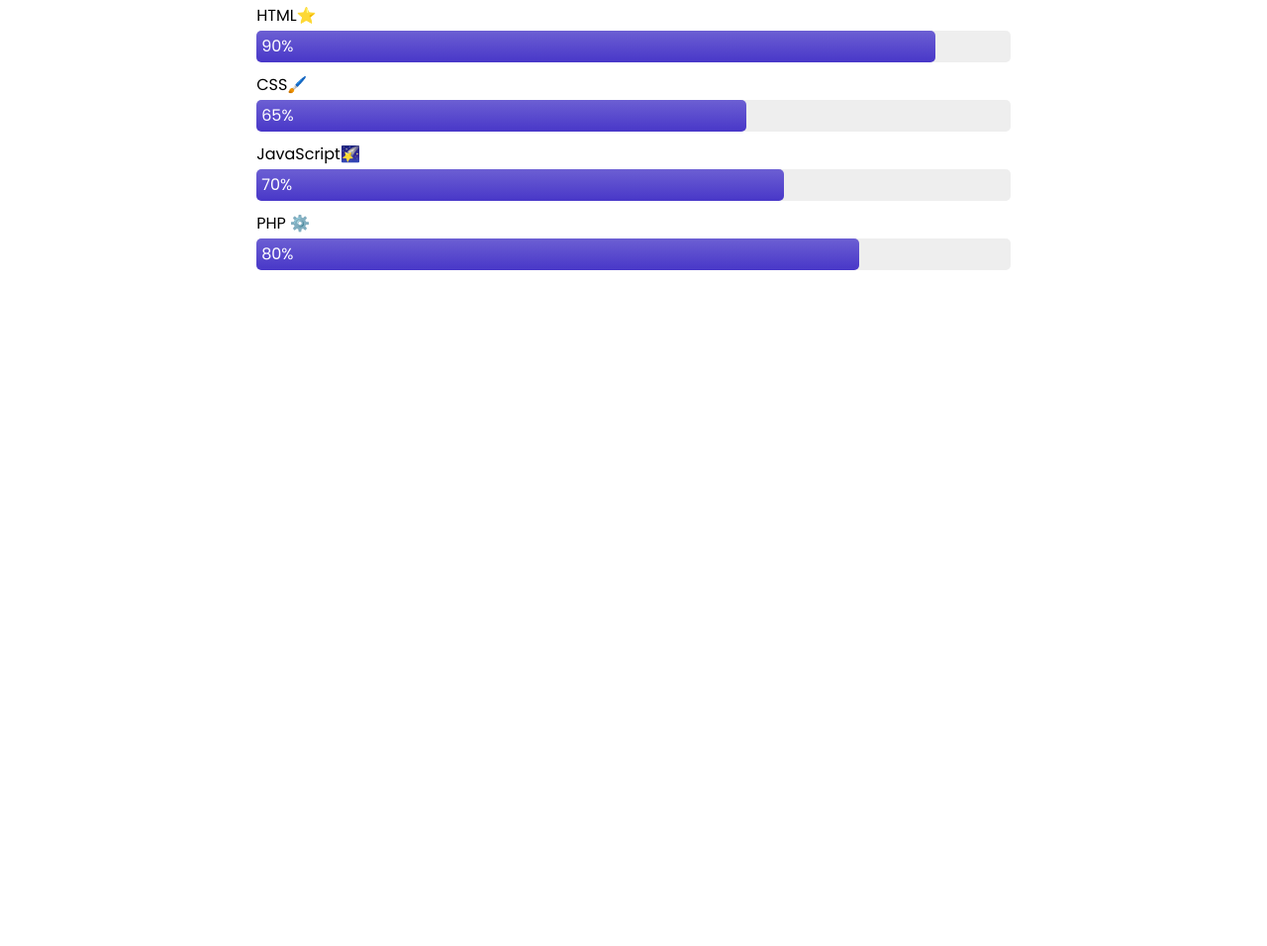
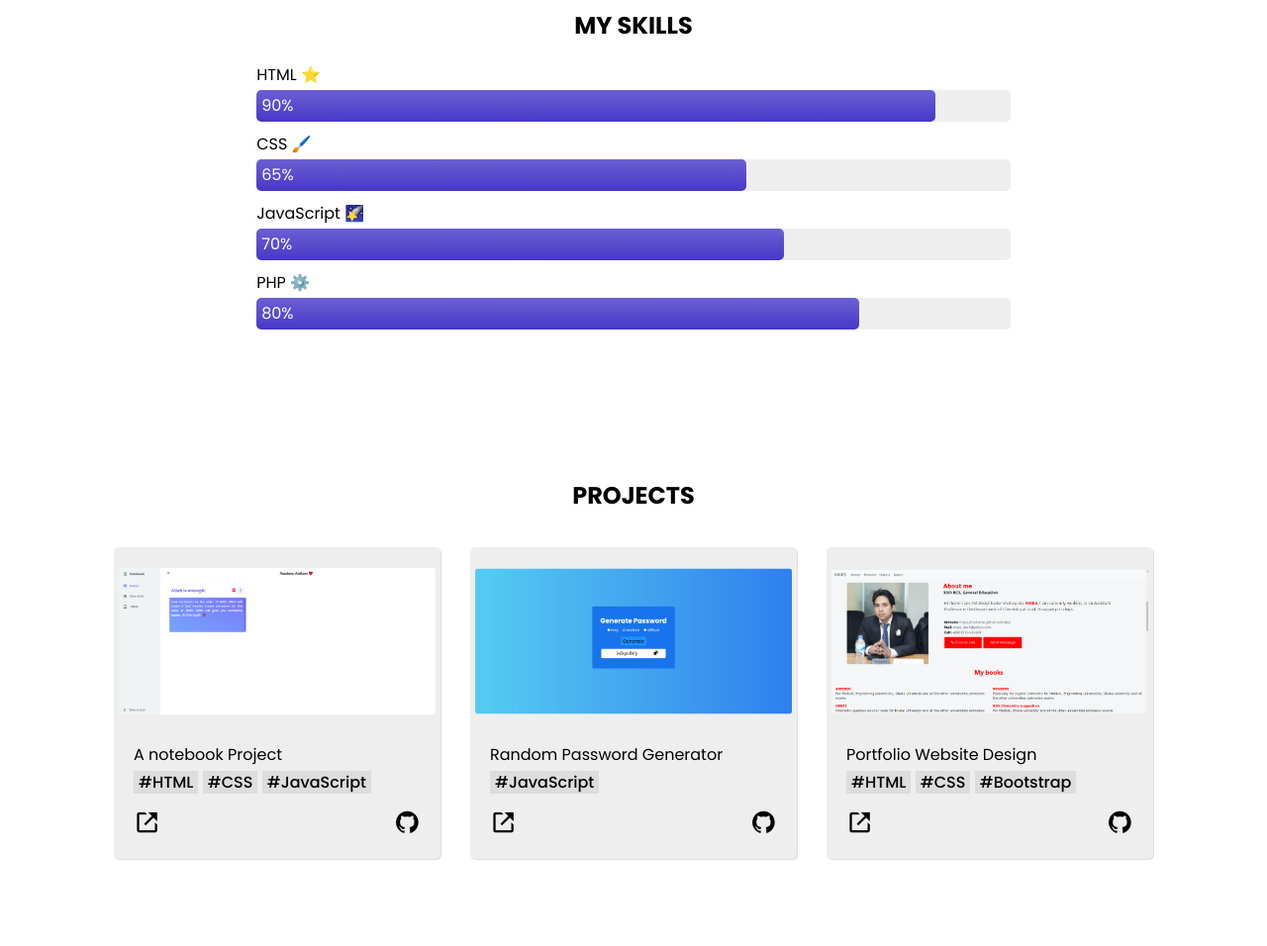
Before and after one commit to taahzino/tushariar.github.io, a plain HTML site: page index.html in a window 1280 px wide. Shown: the part 1472-2428 px from the top of the page at 99% size. Before the commit the page ends 1820 px from the top, so only its background shows below. Drawn offline with nearby package versions, Linux system fonts and the light colour scheme.

Commit message:
Designed the projects section

```diff
--- a/assets/css/about.css
+++ b/assets/css/about.css
@@ -7,6 +7,9 @@
     display: flex;
     align-items: center;
     justify-content: space-between;
+}
+.about .container h1{
+    text-align-last: left;
 }
 .about .profile {
     width: 400px;
--- /dev/null
+++ b/assets/css/projects.css
@@ -0,0 +1,86 @@
+.projects {
+    position: relative;
+}
+
+.projects .container {
+    min-height: 60vh;
+    margin-bottom: 2rem;
+    display: flex;
+    flex-direction: column;
+    align-items: center;
+}
+.projects .container h1 {
+    padding: 5px 0;
+    margin: 5px 0 30px 0;
+}
+.projectFont{
+    font-family: 'Poppins', sans-serif;
+    line-height: 20px;
+    font-size: 16px;
+    font-weight: 400;
+    color: #ecf0f1;
+    color: #000;
+}
+
+.myprojects{
+    display: grid;
+    grid-template-columns: repeat(12, minmax(auto, 60px));
+    grid-gap: 30px;
+}
+
+.myproject{
+    grid-column-end: span 4;
+    display: flex;
+    flex-direction: column;
+    background-color: #eee;
+    box-shadow: 1px 1px 1px #ddd;
+    border-radius: 5px;
+    cursor: pointer;
+    padding: 5px;
+    transition: 0.3s ease;
+}
+.myproject:hover {
+    transform: translateY(-7px);
+}
+.project_img_container{
+    width: 100%;
+    padding-top: 56.25%;
+    overflow: hidden;
+    position: relative;
+}
+
+.project_img_container img {
+    width: 100%;
+    position: absolute;
+    top: 50%;
+    left: 50%;
+    transform: translate(-50%, -50%);
+    border-radius: 3px;
+}
+
+.project_details {
+    padding: 15px;
+}
+.project_langs {
+    margin-top: 5px;
+    margin-bottom: 15px;
+}
+.project_links {
+    display: flex;
+    align-self: end;
+    align-items: center;
+    justify-content: space-between;
+}
+
+.project_links p a i{
+    color: #000;
+    font-size: 1.7rem;
+    transition: 0.3s;
+}
+.project_links p a i:hover {
+    color: #6C5FD3;
+}
+
+.pIcon {
+    font-size: 25px;
+}
--- a/assets/css/responsive.css
+++ b/assets/css/responsive.css
@@ -1,3 +1,8 @@
+@media screen and (max-width:1100px) {
+    .myproject {
+        grid-column-end: span 6;
+    }
+}
 @media screen and (max-width:900px) {
     /* Header Section  */
     header {
@@ -71,8 +76,27 @@
     }
 }
 
+@media screen and (max-width:750px) {
+    .myproject {
+        grid-column-end: span 12;
+    }
+}
+
 @media screen and (max-width:500px) {
     .about .profile {
         width: 90%;
+        margin-bottom: 20px;
+    }
+    .myprojects{
+        display: block;
+        width: 100%;
+    }
+    .myproject {
+        width: 100%;
+        margin: 10px 0;
+    }
+    .social-about {
+        padding: 10px 0;
+        margin: 0;
     }
 }
--- a/assets/css/skills.css
+++ b/assets/css/skills.css
@@ -8,7 +8,6 @@
     display: flex;
     flex-direction: column;
     align-items: center;
-    margin-bottom: 10px;
 }
 
 .skills .container h1 {
--- a/assets/css/style.css
+++ b/assets/css/style.css
@@ -24,6 +24,8 @@ body{
 .mark{
     background-color: #ddd;
     padding: 0 5px;
+    cursor: pointer;
+    font-weight: 500;
 }
 
 .container {
@@ -37,11 +39,15 @@ a{
 
 .divider{
     display:block;
-    padding: 10px;
+    padding-top: 50px;
 }
 
-.about h1,
-.skills h1
-{
+h1 {
     text-transform: uppercase;
+    text-align: center;
 }
+
+header h1,
+.home h1 {
+    text-transform: initial;
+}
--- a/index.html
+++ b/index.html
@@ -13,6 +13,7 @@
     <link rel="stylesheet" href="assets/css/home.css">
     <link rel="stylesheet" href="assets/css/about.css">
     <link rel="stylesheet" href="assets/css/skills.css">
+    <link rel="stylesheet" href="assets/css/projects.css">
     <link rel="stylesheet" href="assets/css/responsive.css">
 
     <!-- Google Fonts -->
@@ -46,7 +47,7 @@
                     <li><a href="#" id="homeBtn" class="menuItem">Home</a></li>
                     <li><a href="#about" class="menuItem">About</a></li>
                     <li><a href="#skills" class="menuItem">Skills</a></li>
-                    <li><a href="#" class="menuItem">Projects</a></li>
+                    <li><a href="#projects" class="menuItem">Projects</a></li>
                     <li><a href="#" class="menuItem">Contact</a></li>
                 </ul>
             </nav>
@@ -105,7 +106,7 @@
                 <h1>My skills</h1>
                 <div class="skill html">
                     <div class="skillName">
-                        HTML⭐
+                        HTML ⭐
                     </div>
                     <div class="skillCont">
                         <div class="skillProgress">
@@ -115,7 +116,7 @@
                 </div>
                 <div class="skill css">
                     <div class="skillName">
-                        CSS🖌️
+                        CSS 🖌️
                     </div>
                     <div class="skillCont">
                         <div class="skillProgress">
@@ -125,7 +126,7 @@
                 </div>
                 <div class="skill js">
                     <div class="skillName">
-                        JavaScript🌠
+                        JavaScript 🌠
                     </div>
                     <div class="skillCont">
                         <div class="skillProgress">
@@ -145,7 +146,93 @@
                 </div>
             </div>
         </section>
-        <section class="projects"></section>
+        <span id="projects" class="divider">&nbsp;</span>
+        <section class="projects">
+            <div class="container">
+                <h1>Projects</h1>
+                <div class="myprojects">
+                    <div class="myproject">
+                        <div class="project_img_container">
+                            <img src="assets/images/project_notebook.png" alt="">
+                        </div>
+                        <div class="project_details">
+                            <p class="project_title projectFont">
+                                A notebook Project
+                                <div class="project_langs">
+                                    <span class="mark">#HTML</span>
+                                    <span class="mark">#CSS</span>
+                                    <span class="mark">#JavaScript</span>
+                                </div>
+                            </p>
+                            <div class="project_links">
+                                <p class="projectFont">
+                                    <a href="https://tushariar.github.io/notebook/" target="_blank">
+                                        <i class='bx bx-link-external'></i>
+                                    </a>
+                                </p>
+                                <p class="projectFont">
+                                    <a href="https://github.com/tushariar/notebook" target="_blank">
+                                        <i class='bx bxl-github' ></i>
+                                    </a>
+                                </p>
+                            </div>
+                        </div>
+                    </div>
+                    <div class="myproject">
+                        <div class="project_img_container">
+                            <img src="assets/images/project_pg.png" alt="">
+                        </div>
+                        <div class="project_details">
+                            <p class="project_title projectFont">
+                                Random Password Generator
+                                <div class="project_langs">
+                                    <span class="mark">#JavaScript</span>
+                                </div>
+                            </p>
+                            <div class="project_links">
+                                <p class="projectFont">
+                                    <a href="https://tushariar.github.io/random-password-generator/" target="_blank">
+                                        <i class='bx bx-link-external'></i>
+                                    </a>
+                                </p>
+                                <p class="projectFont">
+                                    <a href="https://github.com/tushariar/random-password-generator" target="_blank">
+                                        <i class='bx bxl-github' ></i>
+                                    </a>
+                                </p>
+                            </div>
+                        </div>
+                    </div>
+                    <div class="myproject">
+                        <div class="project_img_container">
+                            <img src="assets/images/project_maks.png" alt="">
+                        </div>
+                        <div class="project_details">
+                            <p class="project_title projectFont">
+                                Portfolio Website Design
+                                <div class="project_langs">
+                                    <span class="mark">#HTML</span>
+                                    <span class="mark">#CSS</span>
+                                    <span class="mark">#Bootstrap</span>
+                                </div>
+                            </p>
+                            <div class="project_links">
+                                <p class="projectFont">
+                                    <a href="https://tushariar.github.io/makshohag/" target="_blank">
+                                        <i class='bx bx-link-external'></i>
+                                    </a>
+                                </p>
+                                <p class="projectFont">
+                                    <a href="https://github.com/tushariar/makshohag" target="_blank">
+                                        <i class='bx bxl-github' ></i>
+                                    </a>
+                                </p>
+                            </div>
+                        </div>
+                    </div>
+                </div>
+            </div>
+        </section>
         <section class="contact"></section>
     </main>
     <footer></footer>
```
Also changed, not shown: assets/images/project_fbprofile.png (added), assets/images/project_maks.png (added), assets/images/project_notebook.png (added), assets/images/project_pg.png (added).
